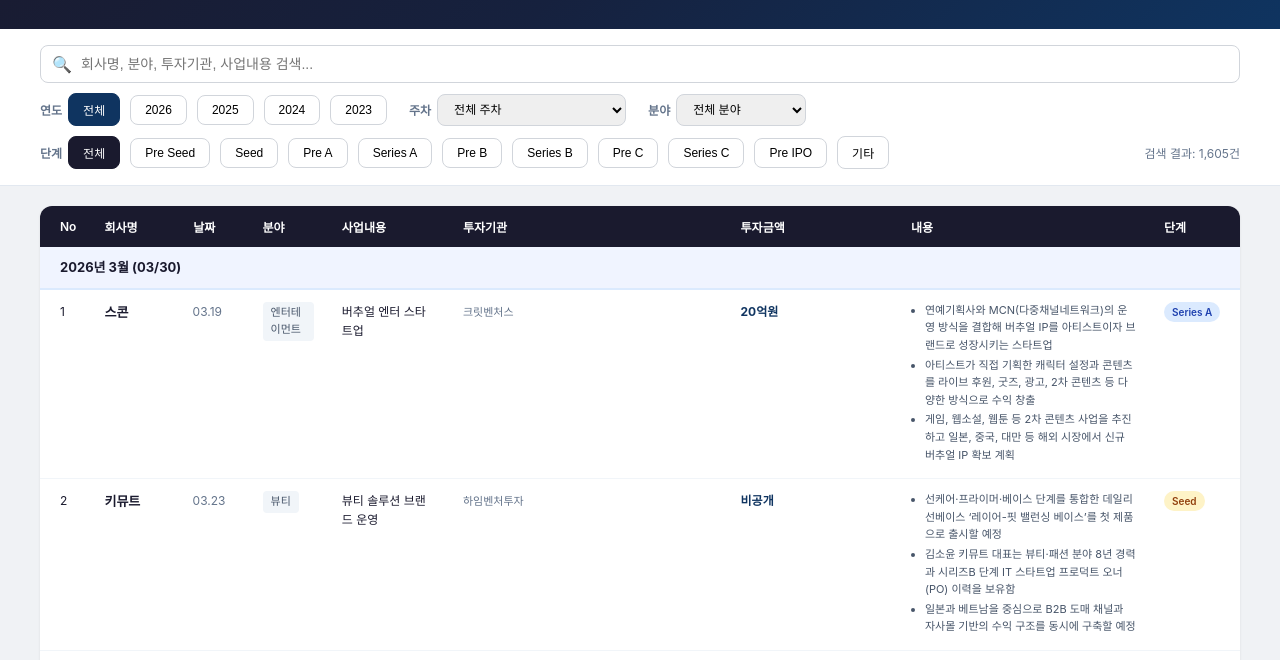
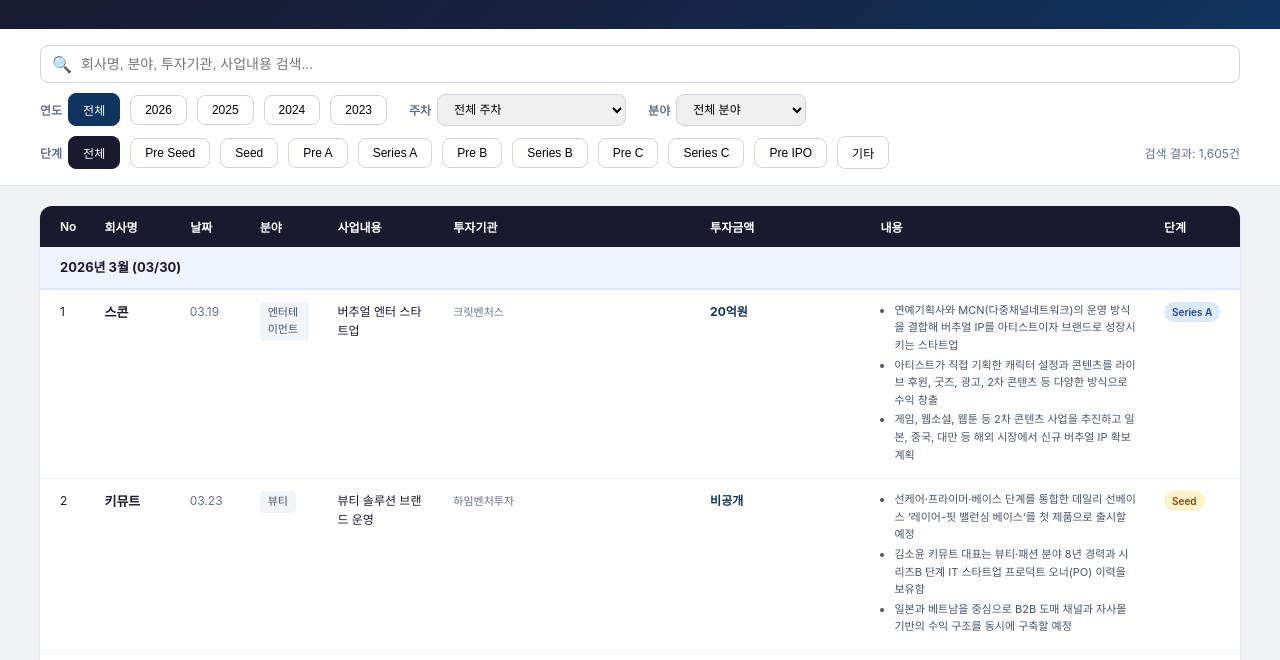
Before and after one commit to sangmini80-hue/vc-weekly-report, a plain HTML site: page index.html in a window 1280 px wide. Shown: the part 209-869 px from the top of the page. Drawn offline with Linux system fonts and the light colour scheme.

Commit message:
투자기관 30% 감소(176→123px), 내용 30% 증가(456→593px)

```diff
--- a/index.html
+++ b/index.html
@@ -58,11 +58,11 @@
   .badge-ipo { background: #fecaca; color: #991b1b; }
   .badge-etc { background: #f3f4f6; color: #374151; }
   .amount { font-weight: 700; color: #0f3460; white-space: nowrap; font-size: 12px; }
-  .desc-text { color: #475569; font-size: 11px; max-width: 456px; }
+  .desc-text { color: #475569; font-size: 11px; max-width: 593px; }
   .desc-text ul { margin: 0; padding-left: 14px; }
   .desc-text li { margin-bottom: 2px; }
   .sector-tag { display: inline-block; padding: 2px 8px; background: #f1f5f9; border-radius: 4px; font-size: 11px; color: #475569; }
-  .investors-text { font-size: 11px; color: #64748b; max-width: 176px; }
+  .investors-text { font-size: 11px; color: #64748b; max-width: 123px; }
   .date-text { color: #64748b; white-space: nowrap; }
   .week-divider td { background: #f0f4ff; padding: 10px 20px; font-weight: 700; font-size: 13px; color: #1a1a2e; border-bottom: 2px solid #dbeafe; }
   .no-results { text-align: center; padding: 60px; color: #94a3b8; font-size: 16px; }
```
